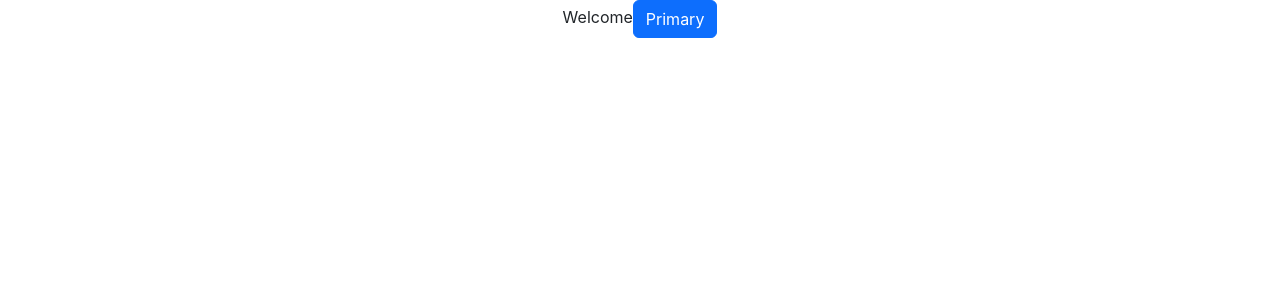
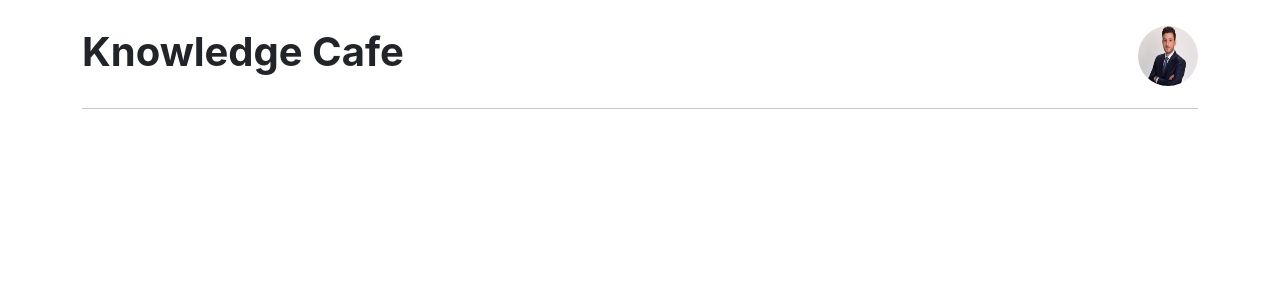
Before and after one commit to osmangony01/knowledge-cafe, a React (Create React App) app: page / in a window 1280 px wide. Shown: the top 300 px of the page. Built offline with nearby package versions, Linux system fonts and the light colour scheme.

Commit message:
complete the header section

```diff
--- a/src/App.js
+++ b/src/App.js
@@ -1,11 +1,12 @@
 
 import './App.css';
+import Header from './components/header/Header';
 
 function App() {
   return (
-    <div className="App">
-      Welcome
-      <button type="button" class="btn btn-primary">Primary</button>
+    <div className="container">
+     <Header />
+     <hr />
     </div>
   );
 }
--- /dev/null
+++ b/src/components/header/Header.css
@@ -0,0 +1,19 @@
+.header {
+    padding-top: 20px;
+    display: flex;
+    justify-content: space-between;
+    align-items: center;
+
+}
+
+.header h2{
+    font-weight: 700;
+    font-size: 40px;
+    line-height: 160%;
+}
+
+.header img {
+    width: 60px;
+    height: 60px;
+    border-radius: 50%;
+}
--- /dev/null
+++ b/src/components/header/Header.jsx
@@ -0,0 +1,13 @@
+import React from 'react';
+import './Header.css'
+
+const Header = () => {
+    return (
+        <div className='header'>
+            <h2>Knowledge Cafe</h2>
+            <img src="image.png" alt="" />
+        </div>
+    );
+};
+
+export default Header;
```
Also changed, not shown: public/image.png (added), src/components/QA/QAnswer.jsx (added), src/components/QA/qanswer.css (added), src/components/blog/Blog.css (added), src/components/blog/Blog.jsx (added), src/components/home/Home.css (added), src/components/home/Home.jsx (added), src/components/sidebar/SideBar.jsx (added), src/components/sidebar/sidebar.css (added).
